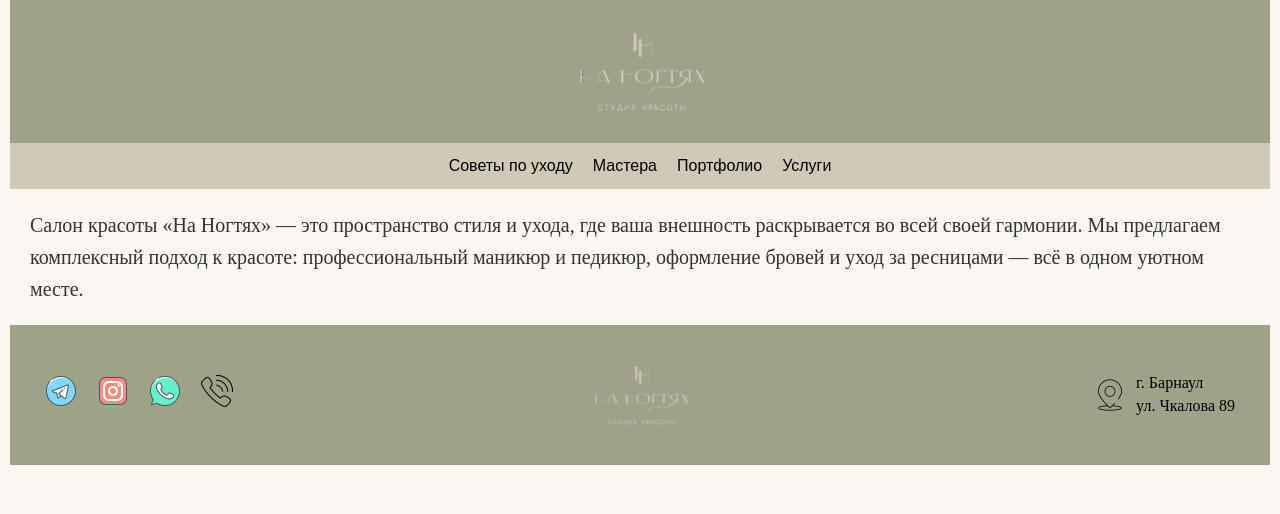
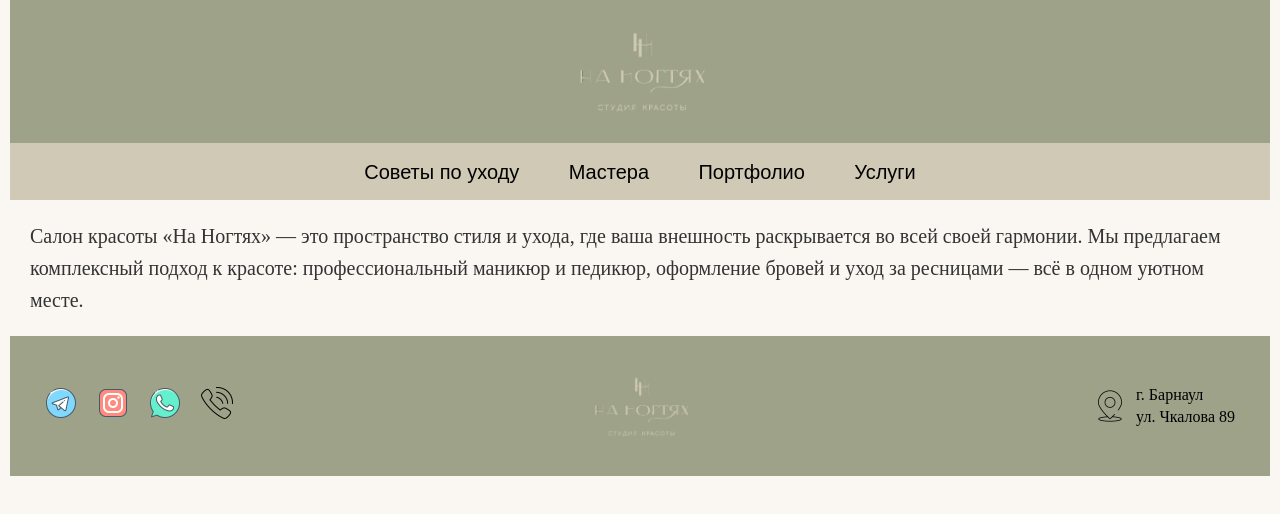
Before and after one commit to Katya705/shestakova_pie_32_2, a React (Vite) app in the folder beauty-salon/: page / in a window 1280 px wide. Shown: the top 514 px of the page. Built offline with nearby package versions, Linux system fonts and the light colour scheme.

Commit message:
Update NavigationMenu.module.scss

```diff
--- a/beauty-salon/src/components/NavigationMenu/NavigationMenu.module.scss
+++ b/beauty-salon/src/components/NavigationMenu/NavigationMenu.module.scss
@@ -1,17 +1,19 @@
 .navbar {
-  display: flex;
-  justify-content: center;
-  gap: 20px;
-  padding: 10px;
-  background: #CFC9B5;
+  display: flex;               // Вертикально расположить ссылки в ряд
+  justify-content: center;     // Центрируем меню по горизонтали
+  gap: 4%;                    // Расстояние между ссылками
+  padding: 1%;                // Отступы внутри навигации
+  background: #CFC9B5;        // Цвет фона навигации
+  font-size: 20px;            // Размер шрифта
+  max-width: 100%;            // Максимальная ширина блока — 100% контейнера
 
   a {
-    color: #000000;
-    text-decoration: none;
+    color: #000000;           // Цвет текста ссылок — чёрный
+    text-decoration: none;    // Убираем подчеркивание у ссылок по умолчанию
 
     &.active {
-      font-weight: bold;
-      text-decoration: underline;
+      font-weight: bold;      // Активная ссылка выделяется жирным шрифтом
+      text-decoration: underline;  // И подчеркиванием
     }
   }
 }
```
